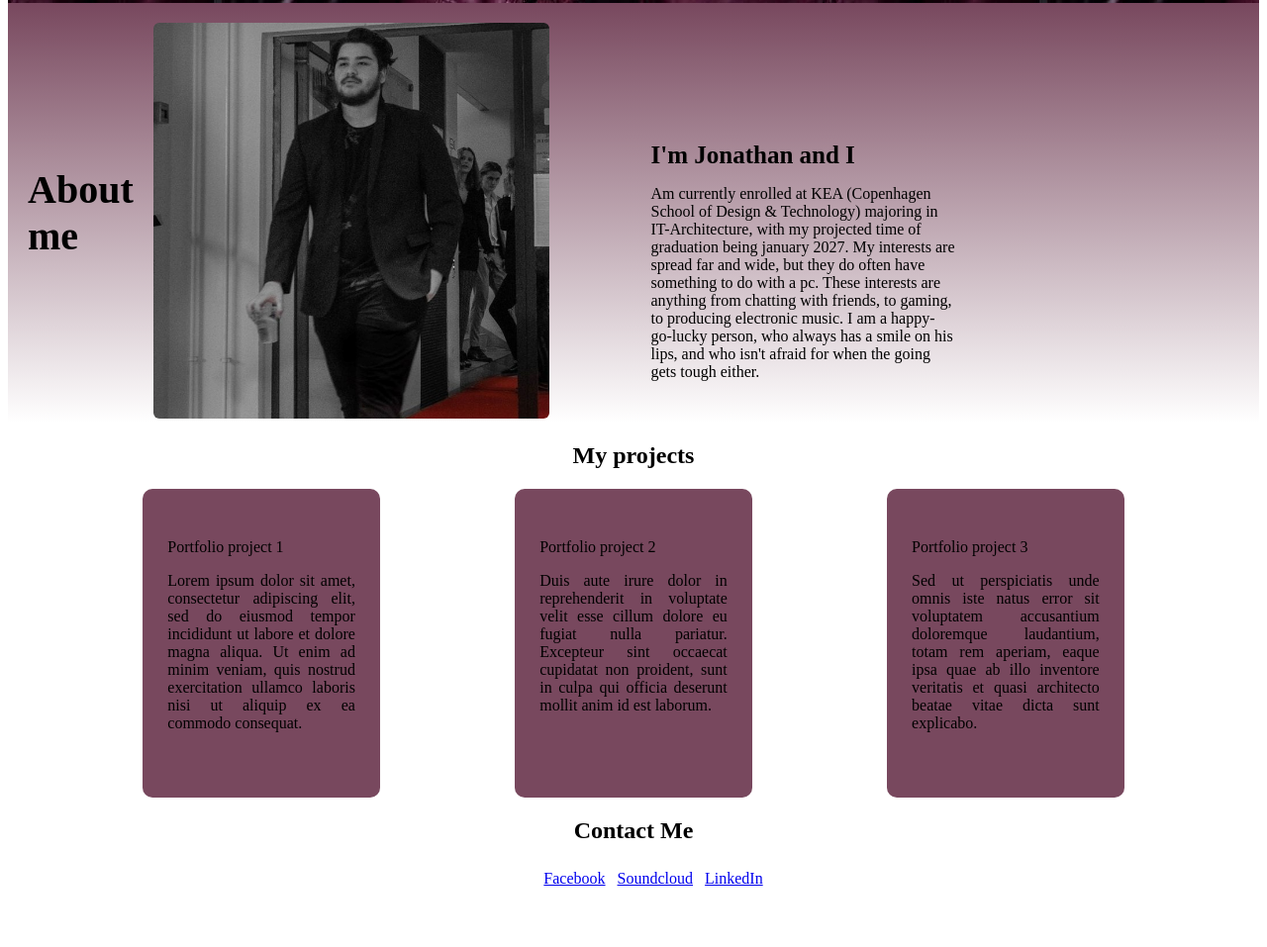
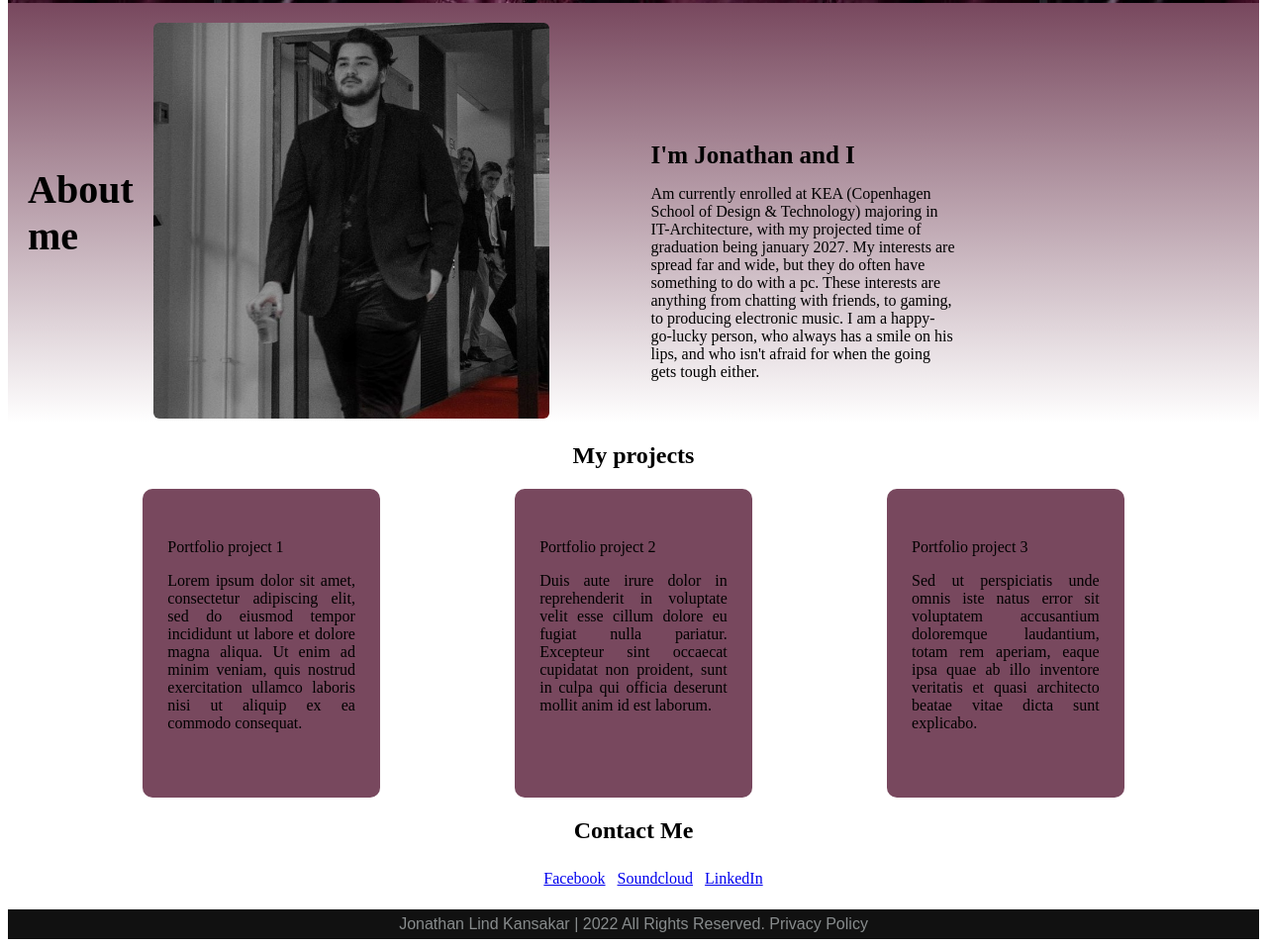
Before and after one commit to jlkansakar/portfolio, a plain HTML site: page index-test.html in a window 1280 px wide. Shown: the part 965-1922 px from the top of the page at 99% size. Before the commit the page ends 1884 px from the top, so only its background shows below. Drawn offline with Linux system fonts and the light colour scheme.

Commit message:
final commit/push for assignment number 2

```diff
--- a/index-test.html
+++ b/index-test.html
@@ -117,5 +117,12 @@
         </div>
     </div>
 </section>
+<!-- footer -->
+<footer>
+        <span>
+          <a> Jonathan Lind Kansakar</a> | 2022 All Rights Reserved. Privacy
+            Policy
+        </span>
+</footer>
 </body>
 </html>
--- a/main-test.css
+++ b/main-test.css
@@ -157,3 +157,11 @@
 .contact {
     background: white;
 }
+
+footer {
+    background: #111;
+    padding: 6px 16px;
+    color: #888c8d;
+    text-align: center;
+    font-family: ubuntu, sans-serif;
+}
```
